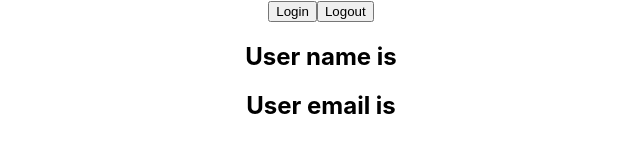
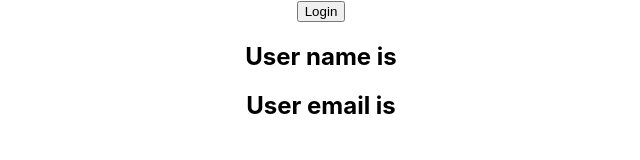
Before and after one commit to nuwan199044/react-typescript, a React (Create React App) app: page / in a window 1280 px wide. Shown: the top 160 px of the page, without its empty margins (319-959 px from the left). Built offline with nearby package versions, Linux system fonts and the light colour scheme.

Commit message:
Hooks - useState Type Assertion

```diff
--- a/src/User.tsx
+++ b/src/User.tsx
@@ -6,7 +6,7 @@
 }
 
 export const User = () => {
-    const [user, setUser] = useState<AuthUser | null>(null)
+    const [user, setUser] = useState<AuthUser>({} as AuthUser)
 
     const handleLogin = () => {
         setUser({
@@ -15,16 +15,11 @@
         })
     }
 
-    const handleLogout = () => {
-        setUser(null)
-    }
-
     return (
         <div>
             <button onClick={handleLogin}>Login</button>
-            <button onClick={handleLogout}>Logout</button>
-            <h2>User name is {user?.name}</h2>
-            <h2>User email is {user?.email}</h2>
+            <h2>User name is {user.name}</h2>
+            <h2>User email is {user.email}</h2>
         </div>
     )
 }
```
